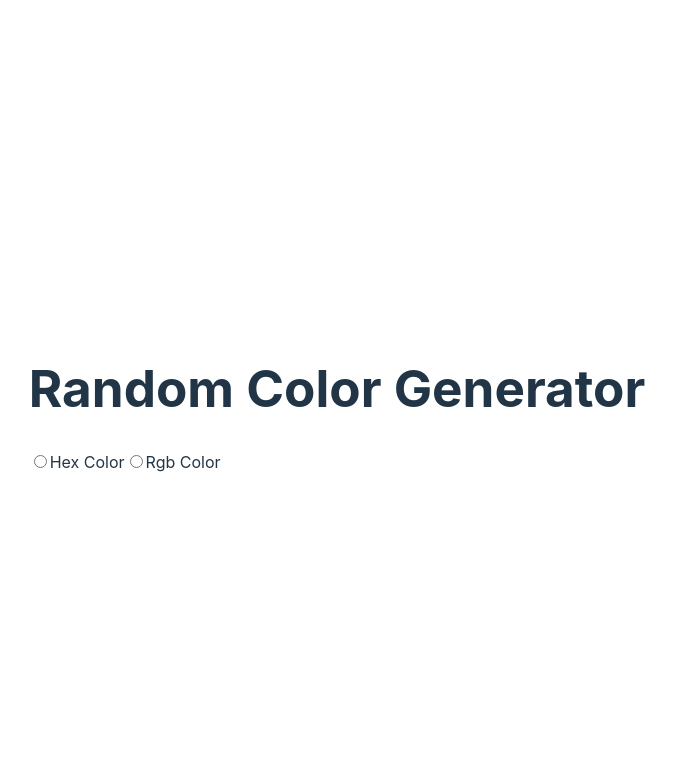
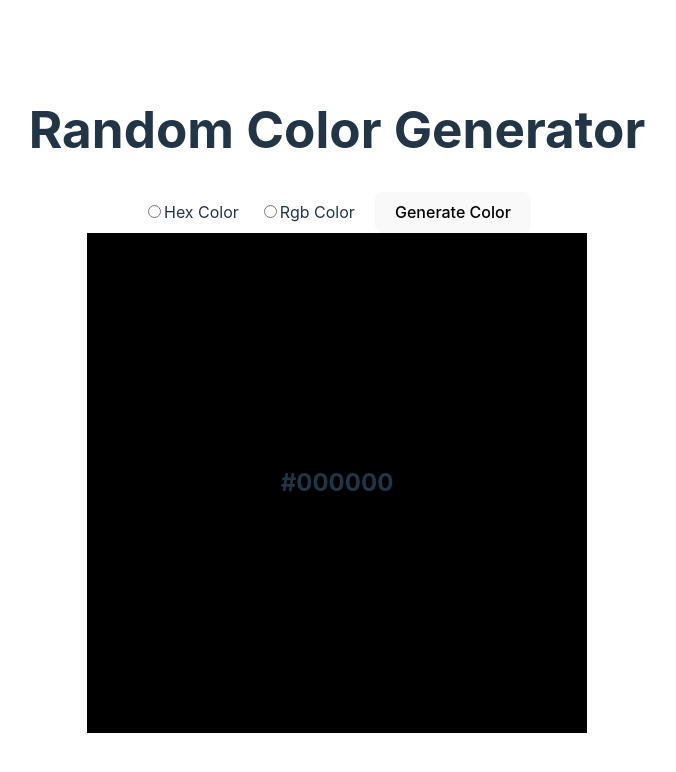
Before and after one commit to khalid-ashraf/Components, a React (Vite) app: page / in a window 1280 px wide. Shown: the top 772 px of the page, without its empty margins (303-979 px from the left). Built offline with nearby package versions, Linux system fonts and the light colour scheme.

Commit message:
created random color generator

```diff
--- a/src/components/color-generator/index.jsx
+++ b/src/components/color-generator/index.jsx
@@ -1,20 +1,62 @@
+import { useState } from "react";
 import classes from "./style.module.css";
 
 export default function ColorGenerator() {
+  const [color, setColor] = useState("#000000");
+
+  const createRandomHexColor = () => {
+    const hex = [0, 1, 2, 3, 4, 5, 6, 7, 8, 9, "A", "B", "C", "D", "E", "F"];
+    let hexColor = "#";
+
+    for (let i = 0; i < 6; i++) {
+      hexColor += hex[Math.floor(Math.random() * hex.length)];
+    }
+
+    return hexColor;
+  };
+
+  const createRandomRgbColor = () => {
+    const r = Math.floor(Math.random() * 256);
+    const g = Math.floor(Math.random() * 256);
+    const b = Math.floor(Math.random() * 256);
+
+    return `rgb(${r},${g},${b})`;
+  };
+
+  const submitHandler = (e) => {
+    e.preventDefault();
+    const formData = new FormData(e.target);
+    let selected = formData.get("color-type");
+
+    if (selected === "hex") setColor(createRandomHexColor());
+    if (selected === "rgb") setColor(createRandomRgbColor());
+  };
+
   return (
-    <div>
+    <div className={classes.container}>
       <h1>Random Color Generator</h1>
-      <div className={classes.container}>
-        <form onSubmit={(e) => e.preventDefault()}>
+
+      <form className={classes.form} onSubmit={submitHandler}>
         <label>
-            <input type='radio' name='type' id='hex' />
+          <input type='radio' name='color-type' id='hex' value='hex' required />
           Hex Color
         </label>
         <label>
-            <input type='radio' name='type' id='rgb' />
+          <input type='radio' name='color-type' id='rgb' value='rgb' required />
           Rgb Color
         </label>
+        <button type='submit'>Generate Color</button>
       </form>
+
+      <div
+        style={{
+          width: "500px",
+          height: "500px",
+          backgroundColor: color,
+          display: "grid",
+          placeItems: "center",
+        }}>
+        <h2>{color}</h2>
       </div>
     </div>
   );
--- a/src/components/color-generator/style.module.css
+++ b/src/components/color-generator/style.module.css
@@ -1,3 +1,15 @@
 .container {
   display: flex;
+  flex-direction: column;
+  width: 100vw;
+  height: 100vh;
+  justify-content: center;
+  align-items: center;
 }
+
+.form {
+  display: flex;
+  align-items: center;
+  justify-content: space-between;
+  gap: 20px;
+}
```
Lines whose indentation alone changed are shown as unchanged.
